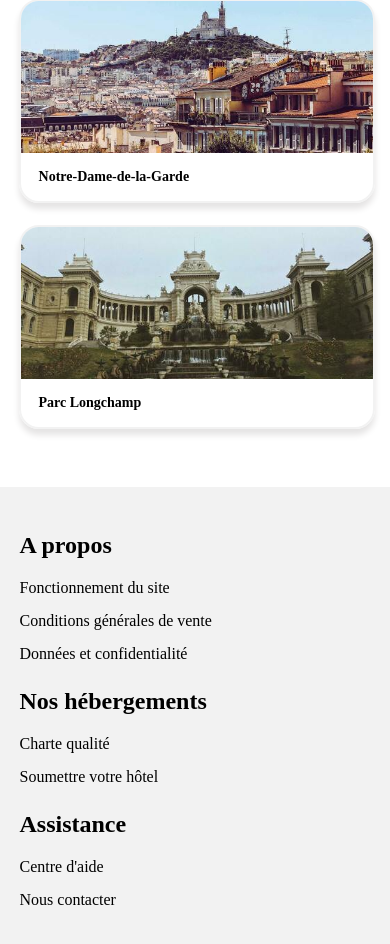
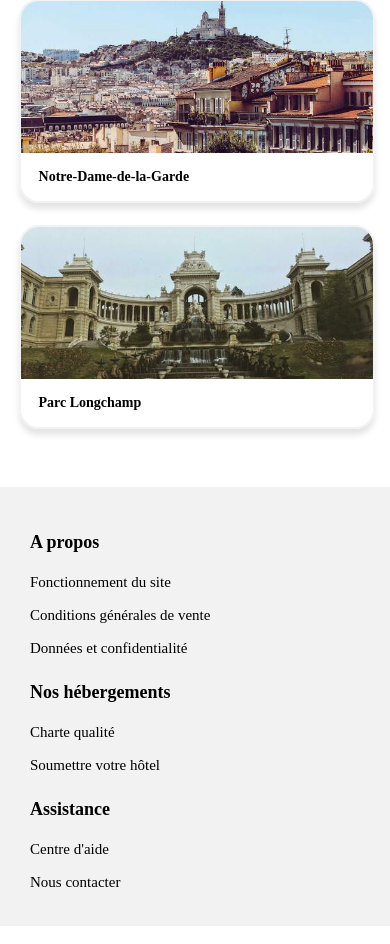
Before and after one commit to KappliApp/Kappli_Camille_Crapat_ProjetOpenclassrooms_Reservia, a plain HTML site: page index.html in a window 390 px wide. Shown: the part 3690-4634 px from the top of the page. Drawn offline with Linux system fonts and the light colour scheme; a web font is replaced by a local one.

Commit message:
Modification footer smartphone

```diff
--- a/styles.css
+++ b/styles.css
@@ -816,10 +816,23 @@ footer ul{
         height: auto;
         padding: 20px 0 20px 0;
     }
+    .--footer{
+        width: 95%;
+        margin: auto;
+        padding: 0 0 0 30px;
+    }
     .--footer h2{
+        font-size: 18px;
         margin: 25px auto 20px;
+    }
+    .--footer ul li a{
+        font-size: 15px;
     }
     .about{
         width: 100%;
+        margin-bottom: 10px;
+    }
+    .about ul li{
+        margin-bottom: 7px;
     }
 }
```
